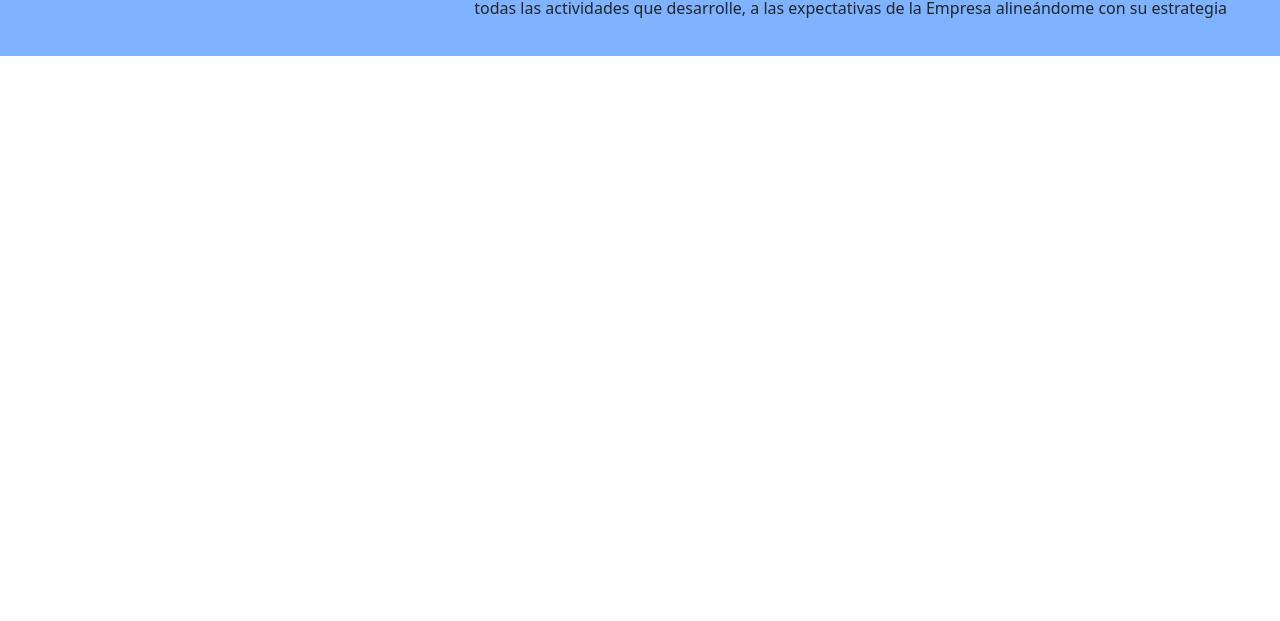
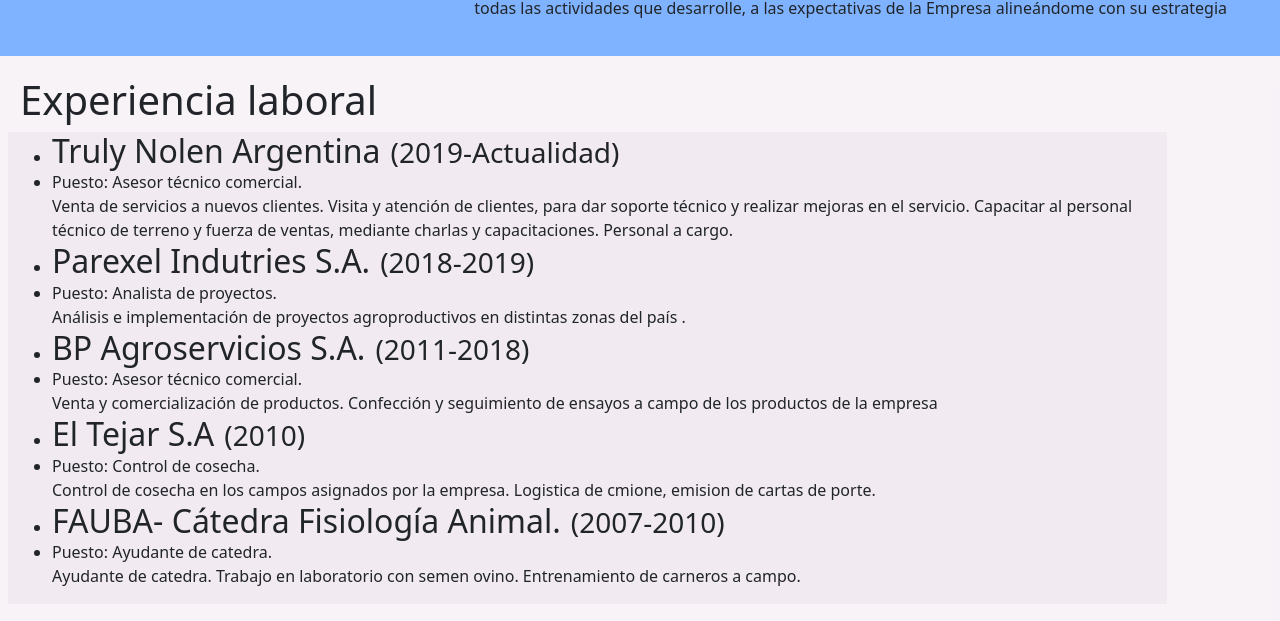
Before and after one commit to Damianc14/Modulo3, an Angular app: page / in a window 1280 px wide. Shown: the part 423-1044 px from the top of the page. Before the commit the page ends 800 px from the top, so only its background shows below. Built offline with nearby package versions, Linux system fonts and the light colour scheme.

Commit message:
Treminado de Acerca de Mi

```diff
--- a/src/app/app.component.html
+++ b/src/app/app.component.html
@@ -3,3 +3,4 @@
 
 <app-header></app-header>
 <app-acerca-de></app-acerca-de>
+<app-experiencia></app-experiencia>
--- a/src/app/app.module.ts
+++ b/src/app/app.module.ts
@@ -8,6 +8,8 @@
 import { SocialMediaComponent } from './components/social-media/social-media.component';
 import { BannerComponent } from './components/banner/banner.component';
 import { AcercaDeComponent } from './components/acerca-de/acerca-de.component';
+import { ExperienciaComponent } from './components/experiencia/experiencia.component';
+import { EducacionComponent } from './components/educacion/educacion.component';
 
 
 @NgModule({
@@ -18,6 +20,8 @@
     SocialMediaComponent,
     BannerComponent,
     AcercaDeComponent,
+    ExperienciaComponent,
+    EducacionComponent,
 
   ],
   imports: [
--- /dev/null
+++ b/src/app/components/educacion/educacion.component.html
@@ -0,0 +1 @@
+<p>educacion works!</p>
--- /dev/null
+++ b/src/app/components/educacion/educacion.component.ts
@@ -0,0 +1,15 @@
+import { Component, OnInit } from '@angular/core';
+
+@Component({
+  selector: 'app-educacion',
+  templateUrl: './educacion.component.html',
+  styleUrls: ['./educacion.component.css']
+})
+export class EducacionComponent implements OnInit {
+
+  constructor() { }
+
+  ngOnInit(): void {
+  }
+
+}
--- /dev/null
+++ b/src/app/components/experiencia/experiencia.component.css
@@ -0,0 +1,27 @@
+.row{
+
+padding: 20px;
+
+}
+
+div{
+
+background-color: rgba(221, 200, 220, 0.226);
+
+}
+
+h2,h3{
+
+    display: inline;
+
+}
+
+#experiencia{
+
+    padding: 50px;
+}
+/*separacion de empresa con los ños*/
+
+h3{
+    padding: 10px;
+}
--- /dev/null
+++ b/src/app/components/experiencia/experiencia.component.html
@@ -0,0 +1,50 @@
+
+<div class="row">
+    <h1>Experiencia laboral</h1>
+    <div class="col-lg-11">
+            <ul>
+                <li>
+                    <h2>Truly Nolen Argentina</h2>
+                    <h3>(2019-Actualidad)</h3>
+                </li>
+                    <li>Puesto: Asesor técnico comercial. <br/>
+                        Venta de servicios a nuevos clientes.
+                        Visita y atención de clientes, para dar soporte técnico y realizar mejoras en el servicio.
+                        Capacitar  al personal técnico de terreno y fuerza de ventas, mediante charlas y capacitaciones.
+                        Personal a cargo.
+                     </li>
+                     <li>
+                        <h2>Parexel Indutries S.A.</h2>
+                        <h3>(2018-2019)</h3>
+                </li>
+                        <li>Puesto: Analista de proyectos. <br/>
+                            Análisis e implementación de proyectos agroproductivos en distintas zonas del país
+.
+                         </li>
+                <li>
+                            <h2>BP Agroservicios S.A.</h2>
+                            <h3>(2011-2018)</h3>
+                </li>
+                      <li>Puesto: Asesor técnico comercial. <br/>
+                        Venta y comercialización de productos. Confección y seguimiento de ensayos a campo de los productos de la empresa
+
+                      </li>
+                <li>
+                                <h2>El Tejar S.A</h2>
+                                <h3>(2010)</h3>
+                </li>
+                       <li>Puesto: Control de cosecha. <br/>
+                                    Control de cosecha en los campos asignados por la empresa. Logistica de cmione, emision de cartas de porte.
+                        </li>
+                <li>
+                                    <h2>FAUBA- Cátedra Fisiología Animal.</h2>
+                                    <h3>(2007-2010)</h3>
+                 </li>
+                        <li>Puesto: Ayudante de catedra.  <br/>
+                                        Ayudante de catedra. Trabajo en laboratorio con semen ovino.
+                                        Entrenamiento de carneros a campo.
+                        </li>
+            </ul>
+    </div>
+
+</div>
--- /dev/null
+++ b/src/app/components/experiencia/experiencia.component.ts
@@ -0,0 +1,15 @@
+import { Component, OnInit } from '@angular/core';
+
+@Component({
+  selector: 'app-experiencia',
+  templateUrl: './experiencia.component.html',
+  styleUrls: ['./experiencia.component.css']
+})
+export class ExperienciaComponent implements OnInit {
+
+  constructor() { }
+
+  ngOnInit(): void {
+  }
+
+}
```
Also changed, not shown: src/app/components/acerca-de/acerca-de.component.css (line endings or trailing spaces), src/app/components/educacion/educacion.component.css (added), 2 other files (tests, documents, lock files or other folders).
